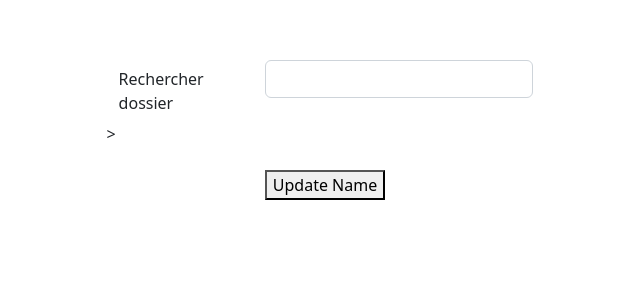
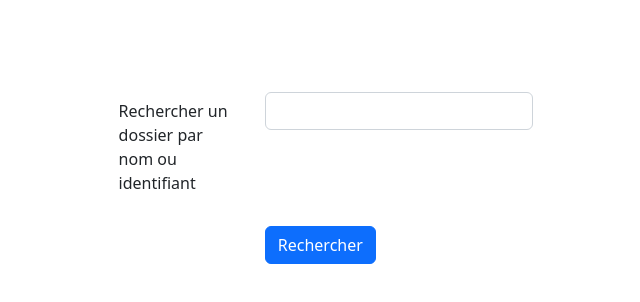
Before and after one commit to wwwnic/ClientMedecinCliniqueRosemont, an Angular app: page /rechercherDossier in a window 1280 px wide. Shown: the part 114-416 px from the top of the page, without its empty margins (314-954 px from the left). Built offline with nearby package versions, Linux system fonts and the light colour scheme.

Commit message:
Ajustement html du dossier et de la recherche

```diff
--- a/src/app/dossierPatient/info-patient/info-patient.component.html
+++ b/src/app/dossierPatient/info-patient/info-patient.component.html
@@ -1,12 +1,12 @@
 <div>
-    <h2>Nom</h2>
-    <p>{{infoPatient.id}}</p>
     <h2>Nom complet</h2>
     <p>{{infoPatient.prenom}} {{infoPatient.nom}}</p>
+    <h2>Date de naissance</h2>
+    <p>{{infoPatient.ddn}} ({{infoPatient.age}})</p>
+    <h2>Identifiant</h2>
+    <p>{{infoPatient.id}}</p>
     <h2>Courriel</h2>
     <p>{{infoPatient.email}}</p>
-    <h2>Date de naissance</h2>
-    <p>{{infoPatient.ddn}} ({{infoPatient.age}})</p>
     <h2>Allegies</h2>
     <p>{{infoPatient.allergies}}</p>
     <h2>Sex</h2>
--- a/src/app/rechercher-dossier/rechercher-dossier.component.html
+++ b/src/app/rechercher-dossier/rechercher-dossier.component.html
@@ -6,15 +6,15 @@
         <div class="column">
             <div class="ybumpbox"></div>
             <div class="form-group row">
-                <label for="recherche" class="col-4 col-form-label">Rechercher dossier</label>
+                <label for="recherche" class="col-4 col-form-label">Rechercher un dossier par nom ou identifiant</label>
                 <div class="col-8">
-                    <input id="recherche" [(ngModel)]="rechercheInput" name="recherche" type="recherche" class="form-control" required="required" [formControl]="rechercheform">
-                </div>>
+                    <input id="recherche" [(ngModel)]="rechercheInput" name="recherche" type="recherche" class="form-control" required="required">
+                </div>
             </div>
             <br/>
             <div class="form-group row">
                 <div class="offset-4 col-8">
-                    <button type="button" (click)="rechercher()">Update Name</button>
+                    <button type="button" class="btn btn-primary" (click)="rechercher()">Rechercher</button>
                 </div>
             </div>
             <br/>
@@ -34,7 +34,7 @@
                         <div>
                             <h3>Date de naissance: {{patient.ddn}} ({{patient.age}})</h3>
                         </div>
-                        <button type="button" (click)="naviguerAuDossier(patient.id)">Update Name</button>
+                        <button type="button" class="btn btn-secondary" (click)="naviguerAuDossier(patient.id)">Voir le dossier</button>
                     </div>
                 </div>
                 <br />
--- a/src/app/rechercher-dossier/rechercher-dossier.component.ts
+++ b/src/app/rechercher-dossier/rechercher-dossier.component.ts
@@ -2,7 +2,6 @@ import { IinfoPatient } from "./rechercher-dossier.model";
 import { HttpResponse } from '@angular/common/http';
 import { Component, OnInit, NgModule } from '@angular/core';
 import { RechercherDossierService } from './rechercher-dossier.service';
-import { FormControl } from '@angular/forms';
 import { Router } from '@angular/router';
 
 @Component({
@@ -14,7 +13,6 @@ export class RechercherDossierComponent {
 
   patients: IinfoPatient[] = []
   rechercheInput: string = ""
-  rechercheform = new FormControl('')
 
   constructor(protected router: Router, protected rechercherService: RechercherDossierService) {}
 
```
